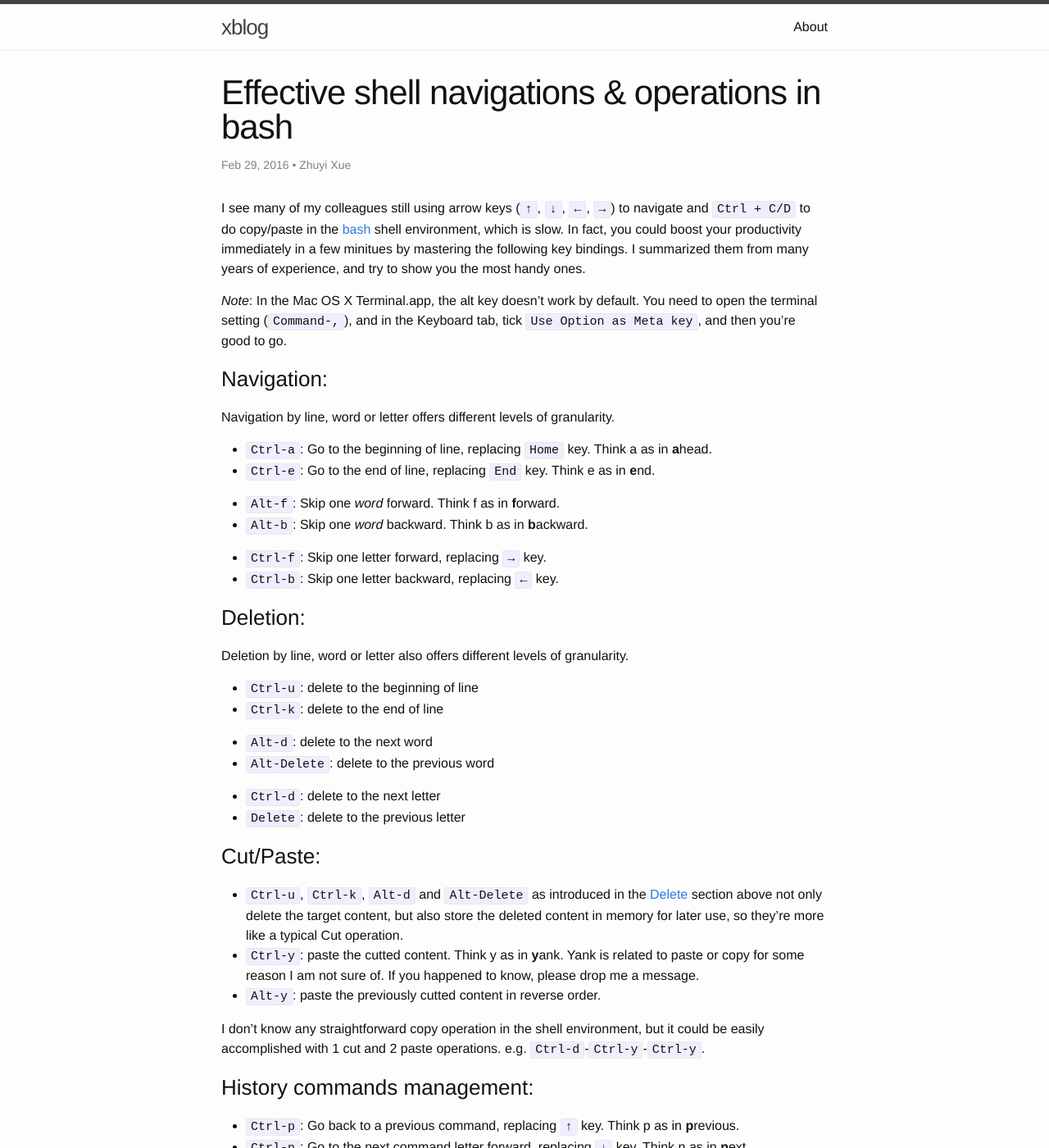
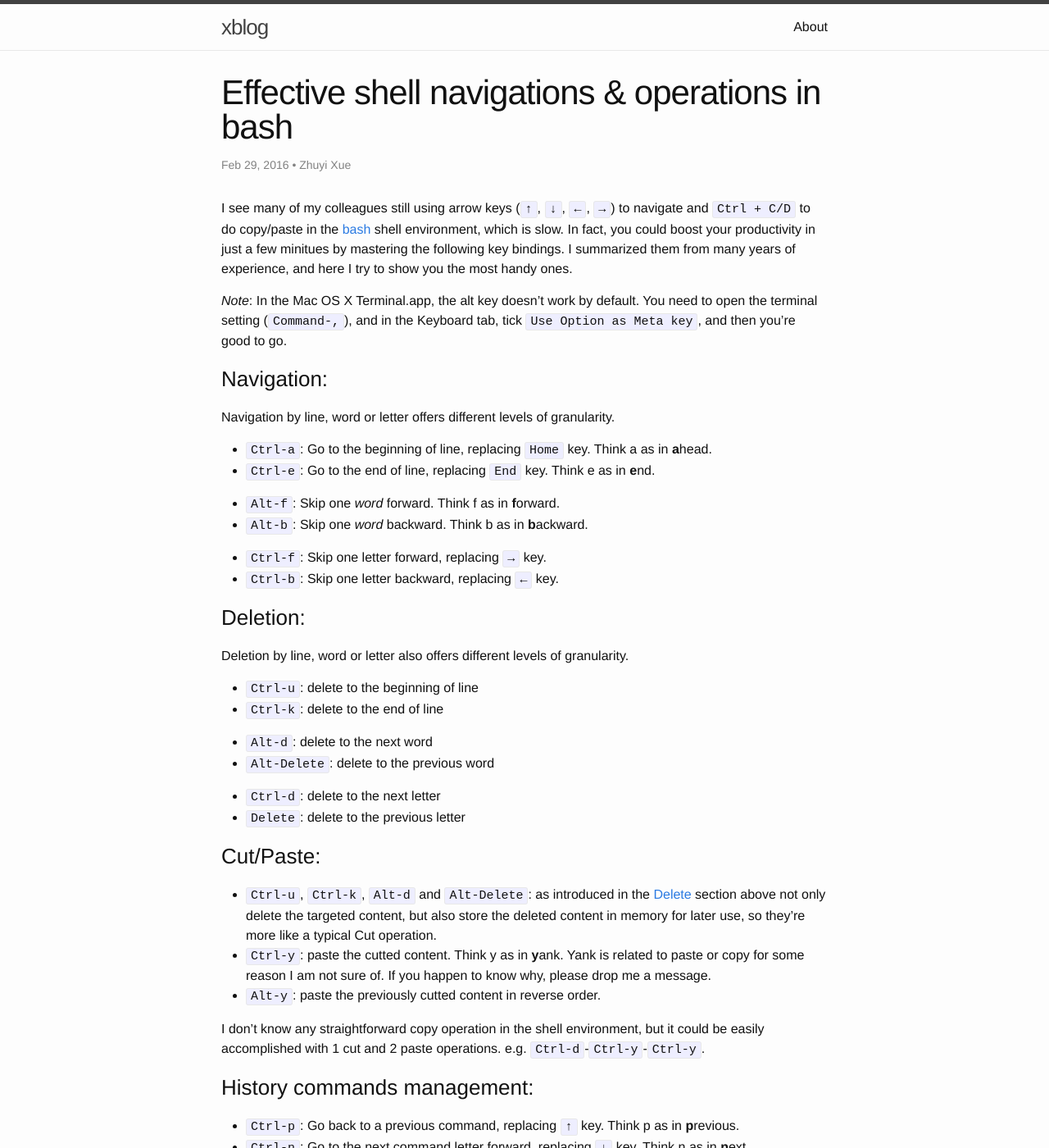
Before and after one commit to zyxue/zyxue.github.io, a Jekyll site: the page built from _posts/2016-02-29-effective-shell-navigation-operations-in-bash.md, in a window 1280 px wide and 1400 px high. Shown: the whole window at 82% size. Built offline with Jekyll 4.4.1, drawn with Linux system fonts in a browser that asks for light colours; comment, search, counter and statistics services are not loaded; some of the changed text lies outside the part shown.

Commit message:
updated _posts/2016-02-29-effective-shell-navigation-operations-in-bash.md

```diff
--- a/_posts/2016-02-29-effective-shell-navigation-operations-in-bash.md
+++ b/_posts/2016-02-29-effective-shell-navigation-operations-in-bash.md
@@ -7,10 +7,10 @@
 
 I see many of my colleagues still using arrow keys (`↑`, `↓`, `←`, `→`) to
 navigate and `Ctrl + C/D` to do copy/paste in the
-[bash](https://www.gnu.org/software/bash/) shell environment, which is
-slow. In fact, you could boost your productivity immediately in a few minitues
-by mastering the following key bindings. I summarized them from many years of
-experience, and try to show you the most handy ones.
+[bash](https://www.gnu.org/software/bash/) shell environment, which is slow. In
+fact, you could boost your productivity in just a few minitues by mastering the
+following key bindings. I summarized them from many years of experience, and
+here I try to show you the most handy ones.
 
 *Note*: In the Mac OS X Terminal.app, the alt key doesn't work by default. You
  need to open the terminal setting (`Command-,`), and in the Keyboard tab, tick
@@ -44,12 +44,12 @@
 
 ### Cut/Paste:
 
-* `Ctrl-u`, `Ctrl-k`, `Alt-d` and `Alt-Delete` as introduced in the [Delete](#del)
-  section above not only delete the target content, but also store the deleted
-  content in memory for later use, so they're more like a typical Cut
-  operation.
-* `Ctrl-y`: paste the cutted content. Think y as in **y**ank. Yank is related to
-  paste or copy for some reason I am not sure of. If you happened to know,
+* `Ctrl-u`, `Ctrl-k`, `Alt-d` and `Alt-Delete`: as introduced in the
+  [Delete](#del) section above not only delete the targeted content, but also
+  store the deleted content in memory for later use, so they're more like a
+  typical Cut operation.
+* `Ctrl-y`: paste the cutted content. Think y as in **y**ank. Yank is related
+  to paste or copy for some reason I am not sure of. If you happen to know why,
   please drop me a message.
 * `Alt-y`: paste the previously cutted content in reverse order.
 
```
Also changed, not shown: other parts of _posts/2016-02-29-effective-shell-navigation-operations-in-bash.md (+4 -3 lines).
